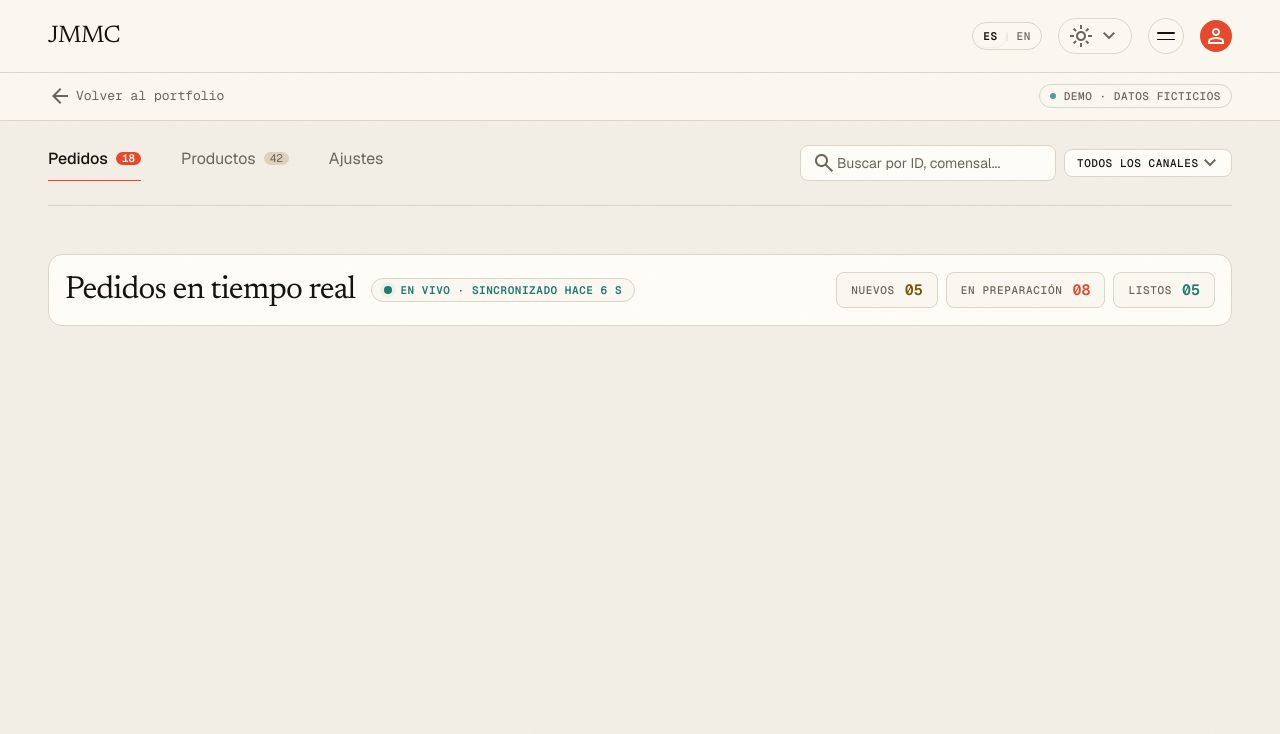
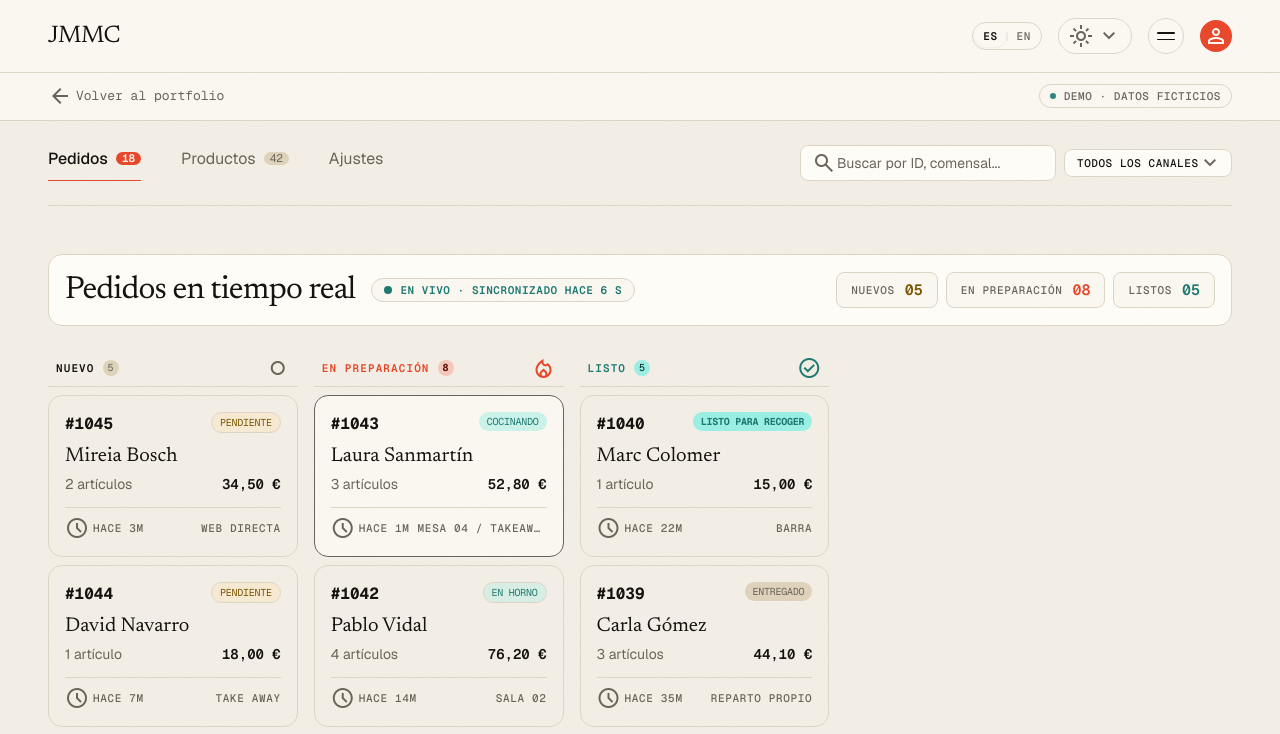
Before and after one commit to jmmolins87/jmmcDevSign-profile, a Next.js app: page /demos/pedidos in a window 1280 px wide. Shown: the top 734 px of the page. Built offline with nearby package versions, Linux system fonts and the light colour scheme.

Commit message:
Add SPEC 06 kanban board with order cards (step 4)

```diff
--- /dev/null
+++ b/app/demos/pedidos/Kanban.tsx
@@ -0,0 +1,104 @@
+/* SPEC 06 — Paso 4: kanban de 3 columnas con selección.
+   Los contadores de columna se derivan de la lista filtrada. */
+
+"use client";
+
+import type { Order, OrderColumn } from "@/lib/data/types";
+import OrderCard from "./OrderCard";
+
+const COLUMNS: {
+  id: OrderColumn;
+  label: string;
+  icon: string;
+  labelTone: string;
+  countTone: string;
+  iconTone: string;
+}[] = [
+  {
+    id: "nuevo",
+    label: "Nuevo",
+    icon: "fiber_manual_record",
+    labelTone: "text-on-surface",
+    countTone: "bg-surface-container-highest text-on-surface-variant",
+    iconTone: "text-on-surface-variant",
+  },
+  {
+    id: "preparacion",
+    label: "En preparación",
+    icon: "local_fire_department",
+    labelTone: "text-primary",
+    countTone: "bg-primary-fixed text-on-primary-fixed font-bold",
+    iconTone: "text-primary",
+  },
+  {
+    id: "listo",
+    label: "Listo",
+    icon: "check_circle",
+    labelTone: "text-secondary",
+    countTone: "bg-secondary-fixed text-on-secondary-fixed",
+    iconTone: "text-secondary",
+  },
+];
+
+export default function Kanban({
+  orders,
+  selectedId,
+  onSelect,
+}: {
+  orders: Order[];
+  selectedId: string;
+  onSelect: (id: string) => void;
+}) {
+  return (
+    <div
+      className="xl:col-span-8 grid grid-cols-1 md:grid-cols-3 gap-space-md"
+      data-anim="stagger-in"
+    >
+      {COLUMNS.map((column) => {
+        const list = orders.filter((order) => order.column === column.id);
+        return (
+          <div key={column.id} className="flex flex-col gap-space-sm">
+            {/* Cabecera de columna */}
+            <div className="flex items-center justify-between px-2 py-1.5 border-b border-outline-variant">
+              <div className="flex items-center gap-2">
+                <span
+                  className={`font-label-caps text-label-caps uppercase tracking-widest font-semibold ${column.labelTone}`}
+                >
+                  {column.label}
+                </span>
+                <span
+                  className={`inline-flex items-center justify-center w-4 h-4 rounded-full font-mono-code text-[10px] leading-none ${column.countTone}`}
+                >
+                  {list.length}
+                </span>
+              </div>
+              <span
+                className={`material-symbols-outlined text-[16px] ${column.iconTone}`}
+              >
+                {column.icon}
+              </span>
+            </div>
+
+            {/* Pila de tarjetas */}
+            <div className="flex flex-col gap-space-sm">
+              {list.length === 0 ? (
+                <p className="px-3 py-space-sm border border-outline-variant rounded-[14px] text-center font-label-caps text-label-caps uppercase text-on-surface-variant">
+                  Sin pedidos en esta columna
+                </p>
+              ) : (
+                list.map((order) => (
+                  <OrderCard
+                    key={order.id}
+                    order={order}
+                    selected={order.id === selectedId}
+                    onSelect={onSelect}
+                  />
+                ))
+              )}
+            </div>
+          </div>
+        );
+      })}
+    </div>
+  );
+}
--- /dev/null
+++ b/app/demos/pedidos/OrderCard.tsx
@@ -0,0 +1,88 @@
+/* SPEC 06 — Paso 4: tarjeta de pedido del kanban.
+   La cabecera muestra el id y el badge del mock; el pie, la antigüedad
+   y el place. La variante actualizada (barra roja + ⚡) llega en el
+   paso 6 con el estado updatedId. */
+
+"use client";
+
+import { formatEUR, orderTotals } from "@/lib/data/orders";
+import type { Order } from "@/lib/data/types";
+
+const BADGE_TONE: Record<string, string> = {
+  ENTREGADO: "text-on-surface-variant bg-surface-container-highest",
+  "LISTO PARA RECOGER": "text-secondary bg-secondary-fixed font-bold",
+  COCINANDO: "text-secondary bg-secondary-fixed/50",
+  "EN HORNO": "text-secondary bg-secondary-fixed/30 border border-outline-variant",
+};
+const BADGE_TONE_DEFAULT =
+  "text-tertiary bg-tertiary-fixed/30 border border-outline-variant";
+
+const badgeTone = (badge: string): string =>
+  BADGE_TONE[badge] ?? BADGE_TONE_DEFAULT;
+
+export default function OrderCard({
+  order,
+  selected,
+  onSelect,
+}: {
+  order: Order;
+  selected: boolean;
+  onSelect: (id: string) => void;
+}) {
+  const { total } = orderTotals(order);
+  const surface = selected
+    ? "bg-surface border-outline"
+    : "border-outline-variant hover:bg-surface";
+
+  return (
+    <article
+      role="button"
+      tabIndex={0}
+      aria-pressed={selected}
+      aria-label={`Pedido ${order.id}, ${order.guest}`}
+      onClick={() => onSelect(order.id)}
+      onKeyDown={(event) => {
+        if (event.key === "Enter" || event.key === " ") {
+          event.preventDefault();
+          onSelect(order.id);
+        }
+      }}
+      className={`group relative p-4 rounded-[14px] border transition-all cursor-pointer text-left ${surface}`}
+    >
+      {/* Cabecera: id + badge del estado */}
+      <div className="flex items-start justify-between gap-2 mb-2">
+        <span className="font-mono-code font-bold text-on-surface">
+          #{order.id}
+        </span>
+        <span
+          className={`px-2 py-0.5 rounded-full font-label-caps text-[10px] uppercase tracking-tight whitespace-nowrap ${badgeTone(order.badge)}`}
+        >
+          {order.badge}
+        </span>
+      </div>
+
+      <h2 className="font-headline-sm text-[20px] leading-tight text-on-surface group-hover:text-primary transition-colors mb-1">
+        {order.guest}
+      </h2>
+
+      <div className="flex items-center justify-between text-body-sm text-on-surface-variant mb-3">
+        <span>
+          {order.items.length} artículo{order.items.length === 1 ? "" : "s"}
+        </span>
+        <span className="font-mono-code text-on-surface font-semibold">
+          {formatEUR(total)}
+        </span>
+      </div>
+
+      <div className="pt-2 flex items-center justify-between gap-2 border-t border-outline-variant text-on-surface-variant font-label-caps text-label-caps uppercase">
+        <span className="flex items-center gap-1 whitespace-nowrap">
+          <span className="material-symbols-outlined text-[13px]">
+            schedule
+          </span>
+          {order.ageLabel}
+        </span>
+        <span className="truncate">{order.place}</span>
+      </div>
+    </article>
+  );
+}
--- a/app/demos/pedidos/Shell.tsx
+++ b/app/demos/pedidos/Shell.tsx
@@ -1,7 +1,7 @@
 /* SPEC 06 — Shell cliente de la demo Pedidos en tiempo real.
-   Paso 2: filtros (búsqueda + canal). Paso 3: reloj de sincronización.
-   El resto del estado (selección, transiciones, timer y toast) llega
-   en los pasos 4–7. */
+   Paso 2: filtros. Paso 3: reloj de sincronización.
+   Paso 4: selección de pedido. Transiciones, timer y toast llegan
+   en los pasos 6–7; el dossier, en el paso 5. */
 
 "use client";
 
@@ -10,10 +10,12 @@ import { MOCK_ORDERS } from "@/lib/data/orders";
 import type { OrderChannel } from "@/lib/data/types";
 import Toolbar from "./Toolbar";
 import SummaryStrip from "./SummaryStrip";
+import Kanban from "./Kanban";
 
 export default function Shell() {
   const [query, setQuery] = useState("");
   const [channel, setChannel] = useState<OrderChannel | "all">("all");
+  const [selectedId, setSelectedId] = useState("1043");
   const [syncedAgo, setSyncedAgo] = useState(1);
 
   // Reloj de la píldora "Sincronizado hace N s" (texto: corre siempre).
@@ -32,6 +34,13 @@ export default function Shell() {
         onChannel={setChannel}
       />
       <SummaryStrip orders={MOCK_ORDERS} syncedAgo={syncedAgo} />
+      <div className="w-full grid grid-cols-1 xl:grid-cols-12 gap-space-lg items-start">
+        <Kanban
+          orders={MOCK_ORDERS}
+          selectedId={selectedId}
+          onSelect={setSelectedId}
+        />
+      </div>
     </>
   );
 }
--- a/lib/data/orders.ts
+++ b/lib/data/orders.ts
@@ -337,3 +337,11 @@ export function orderTotals(order: Order): {
   const iva = round2(total - subtotal);
   return { subtotal, iva, total };
 }
+
+/* Formato monetario compartido por el kanban y el dossier. */
+const EUR = new Intl.NumberFormat("es-ES", {
+  style: "currency",
+  currency: "EUR",
+});
+
+export const formatEUR = (value: number): string => EUR.format(value);
```
